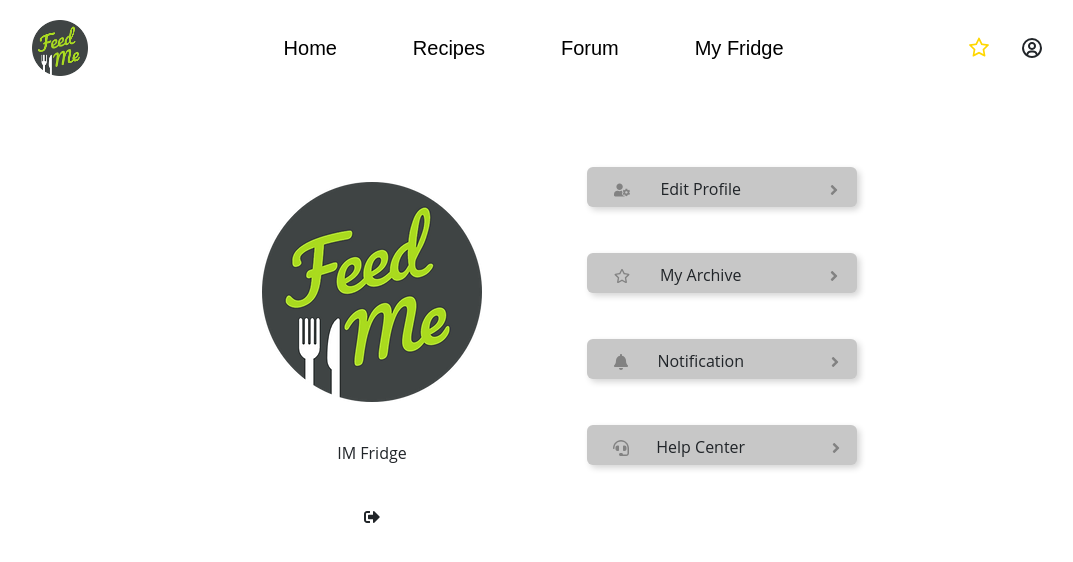
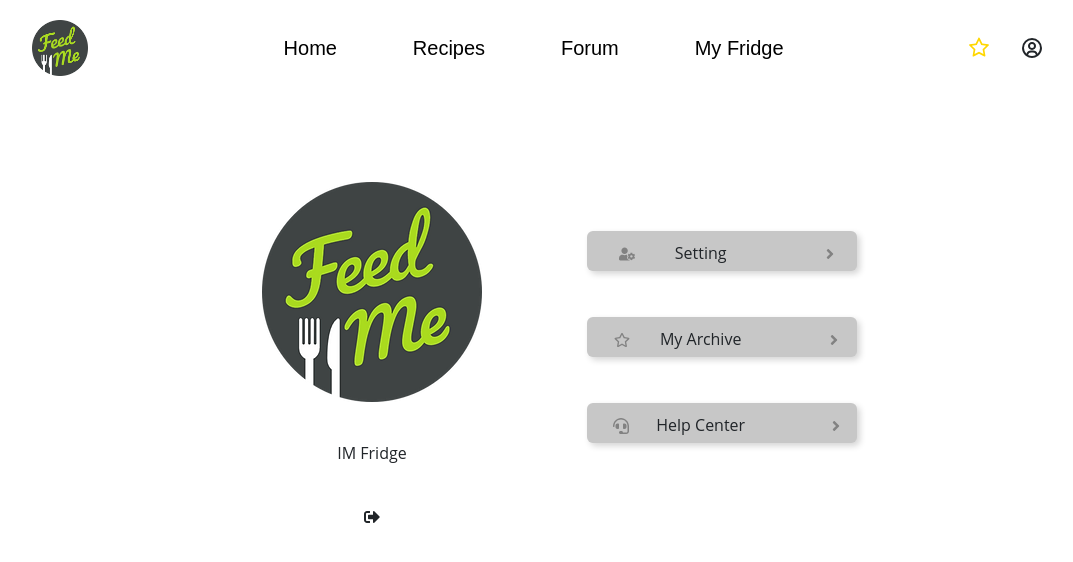
Before and after one commit to maxyhwu/feedme, a React (Create React App) app in the folder frontend/: page /mypage in a window 1280 px wide. Shown: the top 562 px of the page, without its empty margins (108-1181 px from the left). Built offline with nearby package versions, Linux system fonts and the light colour scheme.

Commit message:
modify mypage css ><

```diff
--- a/frontend/src/MyPage/MyPage.css
+++ b/frontend/src/MyPage/MyPage.css
@@ -54,6 +54,7 @@
 .main-mypage .right-section {
   width: 50%;
   height: 100%;
+  margin-top: 5%;
 }
 .main-mypage .right-section .setting-bar-container {
   width: 30%;
--- a/frontend/src/MyPage/MyPage.js
+++ b/frontend/src/MyPage/MyPage.js
@@ -38,7 +38,7 @@ const MyPage = () => {
                             <FaUserCog/>
                         </div>
                         <div className="setting-bar-text">
-                            Edit Profile
+                            Setting
                         </div>
                         <div className="setting-bar-expand">
                             <FaAngleRight/>
@@ -66,7 +66,7 @@ const MyPage = () => {
                             <FaAngleRight/>
                         </div>
                     </div> */}
-                    <div className='setting-bar' onClick={handleSetting}>
+                    {/* <div className='setting-bar' onClick={handleSetting}>
                         <div className="setting-bar-icon" id='notification'>
                             <FaBell/>
                         </div>
@@ -76,7 +76,7 @@ const MyPage = () => {
                         <div className="setting-bar-expand">
                             <FaAngleRight/>
                         </div>
-                    </div>
+                    </div> */}
                     <div className='setting-bar'>
                         <div className="setting-bar-icon" id='help-center'>
                             <FaHeadset/>
--- a/frontend/src/MyPage/MyPage.scss
+++ b/frontend/src/MyPage/MyPage.scss
@@ -59,6 +59,7 @@
     .right-section {
         width: 50%;
         height: 100%;
+        margin-top: 5%;
 
         .setting-bar-container {
             width: 30%;
```
Also changed, not shown: 1 other file (tests, documents, lock files or other folders).
